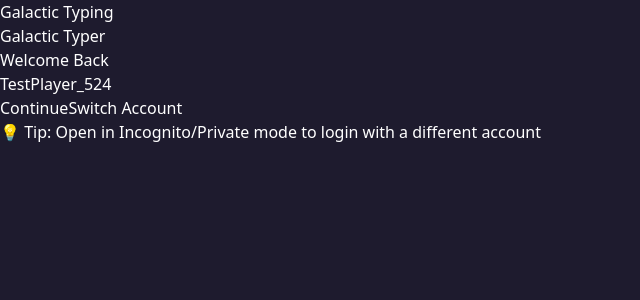
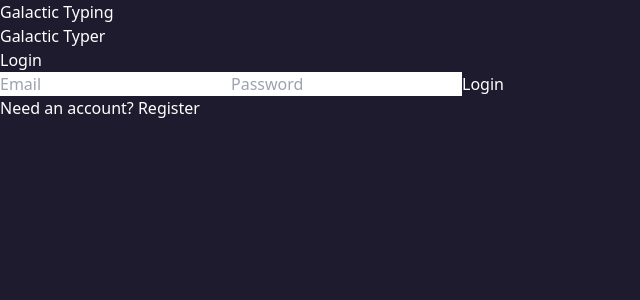
Before and after one commit to ESRAGroup08/Group-08-project-CSCE3444-fa25, a React (Vite) app: page /#/ in a window 1280 px wide. Shown: the top 300 px of the page, without its empty margins (0-640 px from the left). Built offline with nearby package versions, Linux system fonts and the light colour scheme; no server answers.

Commit message:
Feat: Implement login, registration, and auth context

```diff
--- a/src/App.jsx
+++ b/src/App.jsx
@@ -24,20 +24,31 @@ const socket = io(SERVER_URL, {
   reconnectionDelay: 1000,
   reconnectionDelayMax: 5000,
   reconnectionAttempts: 5,
-  transports: ['websocket', 'polling']
+  transports: ['websocket', 'polling'],
+  withCredentials: true
 });
 
 function App() {
   const [isConnected, setIsConnected] = useState(socket.connected);
+  const [user, setUser] = useState(null);
 
   useEffect(() => {
-    // For development: generate a random username if one doesn't exist
-    if (!localStorage.getItem('username')) {
-      const randomId = Math.floor(Math.random() * 1000);
-      const guestName = `TestPlayer_${randomId}`;
-      localStorage.setItem('username', guestName);
-      console.log(`Bypassing login. Setting username to: ${guestName}`);
-    }
+    const checkAuthStatus = async () => {
+      try {
+        const response = await fetch(`${SERVER_URL}/api/auth/status`);
+        const data = await response.json();
+        if (data.isAuthenticated) {
+          setUser(data.user);
+          console.log('User is authenticated:', data.user);
+        } else {
+          console.log('User is not authenticated.');
+        }
+      } catch (error) {
+        console.error('Error checking auth status:', error);
+      }
+    };
+
+    checkAuthStatus();
 
     const onConnect = () => {
       console.log('✅ Connected to WebSocket server!');
@@ -58,7 +69,6 @@ function App() {
     socket.on('disconnect', onDisconnect);
     socket.on('connect_error', onConnectError);
 
-    // Clean up the connection on component unmount
     return () => {
       socket.off('connect', onConnect);
       socket.off('disconnect', onDisconnect);
@@ -68,8 +78,7 @@ function App() {
 
   return (
     <div className="App">
-      {/* Pass the socket instance to all child routes */}
-      <Outlet context={{ socket, isConnected }} />
+      <Outlet context={{ socket, isConnected, user, setUser }} />
     </div>
   );
 }
--- a/src/Login.jsx
+++ b/src/Login.jsx
@@ -1,95 +1,76 @@
-import React, { useState, useEffect } from 'react';
-import { useNavigate } from 'react-router-dom';
+import React, { useState } from 'react';
+import { useNavigate, useOutletContext } from 'react-router-dom';
 
 const Login = () => {
+  const [isLogin, setIsLogin] = useState(true);
+  const [name, setName] = useState('');
+  const [email, setEmail] = useState('');
+  const [username, setUsername] = useState('');
+  const [password, setPassword] = useState('');
+  const [error, setError] = useState('');
   const navigate = useNavigate();
-  const [username, setUsername] = useState('');
-  const [error, setError] = useState('');
-  const [storedUsername, setStoredUsername] = useState('');
+  const { setUser } = useOutletContext();
 
-  useEffect(() => {
-    // Check if there's already a logged-in user
-    const saved = localStorage.getItem('username');
-    if (saved) {
-      setStoredUsername(saved);
-    }
-  }, []);
+  const SERVER_URL = process.env.NODE_ENV === 'production'
+    ? 'https://group-08-project-csce3444-fa25.onrender.com'
+    : 'http://localhost:3000';
 
-  const handleLogin = (e) => {
+  const handleSubmit = async (e) => {
     e.preventDefault();
     setError('');
 
-    if (!username.trim()) {
-      setError('Username is required.');
-      return;
+    const url = isLogin ? `${SERVER_URL}/api/login` : `${SERVER_URL}/api/register`;
+    const payload = isLogin ? { email, password } : { name, email, username, password };
+
+    try {
+      const response = await fetch(url, {
+        method: 'POST',
+        headers: { 'Content-Type': 'application/json' },
+        body: JSON.stringify(payload),
+      });
+
+      const data = await response.json();
+
+      if (!response.ok) {
+        throw new Error(data.message || 'An error occurred.');
+      }
+
+      setUser(data.user);
+      navigate('/menu');
+
+    } catch (err) {
+      setError(err.message);
     }
-
-    // Store the username in localStorage
-    localStorage.setItem('username', username.trim());
-    console.log(`Logged in as: ${username.trim()}`);
-    navigate('/menu');
   };
-
-  const handleContinueAsStored = () => {
-    navigate('/menu');
-  };
-
-  const handleLogout = () => {
-    setStoredUsername('');
-    setUsername('');
-  };
-
-  // If already logged in, show quick continue option
-  if (storedUsername && !username) {
-    return (
-      <div className="w-full h-screen bg-gray-900 text-white flex flex-col items-center justify-center">
-        <h1 className="text-5xl font-bold mb-8">Galactic Typer</h1>
-        <div className="bg-gray-800/50 backdrop-blur border border-cyan-500/30 rounded-lg p-8 w-full max-w-sm">
-          <h2 className="text-3xl font-bold mb-6 text-center">Welcome Back</h2>
-          <p className="text-xl text-center mb-6 text-cyan-300">{storedUsername}</p>
-          <div className="flex flex-col gap-4">
-            <button
-              onClick={handleContinueAsStored}
-              className="bg-green-500 hover:bg-green-400 text-white font-bold text-xl w-full py-3 rounded-lg transition-all">
-              Continue
-            </button>
-            <button
-              onClick={handleLogout}
-              className="bg-red-600 hover:bg-red-500 text-white font-bold text-xl w-full py-3 rounded-lg transition-all">
-              Switch Account
-            </button>
-          </div>
-          <p className="text-xs text-gray-400 text-center mt-4">💡 Tip: Open in Incognito/Private mode to login with a different account</p>
-        </div>
-      </div>
-    );
-  }
 
   return (
     <div className="w-full h-screen bg-gray-900 text-white flex flex-col items-center justify-center">
       <h1 className="text-5xl font-bold mb-8">Galactic Typer</h1>
       <div className="bg-gray-800/50 backdrop-blur border border-cyan-500/30 rounded-lg p-8 w-full max-w-sm">
-        <h2 className="text-3xl font-bold mb-6 text-center">Enter Your Name</h2>
-        <form onSubmit={handleLogin}>
+        <h2 className="text-3xl font-bold mb-6 text-center">{isLogin ? 'Login' : 'Register'}</h2>
+        <form onSubmit={handleSubmit}>
           <div className="flex flex-col gap-4">
-            <input
-              type="text"
-              placeholder="Enter your username"
-              aria-label="Username"
-              value={username}
-              onChange={(e) => setUsername(e.target.value)}
-              autoFocus
-              className="bg-gray-700/50 border border-gray-600 rounded-lg px-4 py-2 text-white focus:outline-none focus:ring-2 focus:ring-cyan-500"
-            />
+            {!isLogin && (
+              <>
+                <input type="text" placeholder="Name" value={name} onChange={(e) => setName(e.target.value)} required className="bg-gray-700/50 border border-gray-600 rounded-lg px-4 py-2 text-white focus:outline-none focus:ring-2 focus:ring-cyan-500" />
+                <input type="text" placeholder="Username" value={username} onChange={(e) => setUsername(e.target.value)} required className="bg-gray-700/50 border border-gray-600 rounded-lg px-4 py-2 text-white focus:outline-none focus:ring-2 focus:ring-cyan-500" />
+              </>
+            )}
+            <input type="email" placeholder="Email" value={email} onChange={(e) => setEmail(e.target.value)} required className="bg-gray-700/50 border border-gray-600 rounded-lg px-4 py-2 text-white focus:outline-none focus:ring-2 focus:ring-cyan-500" />
+            <input type="password" placeholder="Password" value={password} onChange={(e) => setPassword(e.target.value)} required className="bg-gray-700/50 border border-gray-600 rounded-lg px-4 py-2 text-white focus:outline-none focus:ring-2 focus:ring-cyan-500" />
+
             {error && <p className="text-red-500 text-sm text-center">{error}</p>}
-            <button
-              type="submit"
-              className="bg-cyan-500 hover:bg-cyan-400 text-white font-bold text-xl w-full py-3 rounded-lg mt-4 transition-all">
-              Continue
+
+            <button type="submit" className="bg-cyan-500 hover:bg-cyan-400 text-white font-bold text-xl w-full py-3 rounded-lg mt-4 transition-all">
+              {isLogin ? 'Login' : 'Create Account'}
             </button>
           </div>
         </form>
-        <p className="text-xs text-gray-400 text-center mt-6">💡 Tip: Open in Incognito/Private mode to play against yourself</p>
+        <p className="text-center mt-4">
+          <button onClick={() => setIsLogin(!isLogin)} className="text-cyan-300 hover:text-cyan-100">
+            {isLogin ? 'Need an account? Register' : 'Already have an account? Login'}
+          </button>
+        </p>
       </div>
     </div>
   );
--- a/src/components/MainMenu.jsx
+++ b/src/components/MainMenu.jsx
@@ -1,10 +1,15 @@
 import React from 'react';
 import './MainMenu.css';
-import { useNavigate, Link } from 'react-router-dom';
+import { useNavigate, Link, useOutletContext } from 'react-router-dom';
 import Header from './Header.jsx';
 
 const MainMenu = () => {
   const navigate = useNavigate();
+  const { user, setUser, socket } = useOutletContext();
+
+  const SERVER_URL = process.env.NODE_ENV === 'production'
+    ? 'https://group-08-project-csce3444-fa25.onrender.com'
+    : 'http://localhost:3000';
 
   const handleMultiplayer = () => {
     navigate('/lobby');
@@ -14,8 +19,10 @@ const MainMenu = () => {
     navigate('/leaderboard');
   };
 
-  const handleQuit = () => {
-    localStorage.removeItem('username');
+  const handleLogout = async () => {
+    await fetch(`${SERVER_URL}/auth/logout`);
+    setUser(null);
+    socket.disconnect();
     navigate('/');
   };
 
@@ -23,6 +30,7 @@ const MainMenu = () => {
     <>
       <Header />
       <div className="main-menu-container">
+        {user && <p className="text-white text-center mb-4">Welcome, {user.username}!</p>}
         <nav className="main-navigation" aria-label="Main game menu">
           <ul>
             <li>
@@ -36,7 +44,7 @@ const MainMenu = () => {
               </button>
             </li>
             <li>
-              <Link to="/profile" className="menu-button">
+              <Link to={`/profile/${user?.username}`} className="menu-button">
                 PROFILE
               </Link>
             </li>
@@ -56,7 +64,7 @@ const MainMenu = () => {
               </Link>
             </li>
             <li>
-              <button className="menu-button secondary" onClick={handleQuit}>
+              <button className="menu-button secondary" onClick={handleLogout}>
                 LOGOUT
               </button>
             </li>
```
